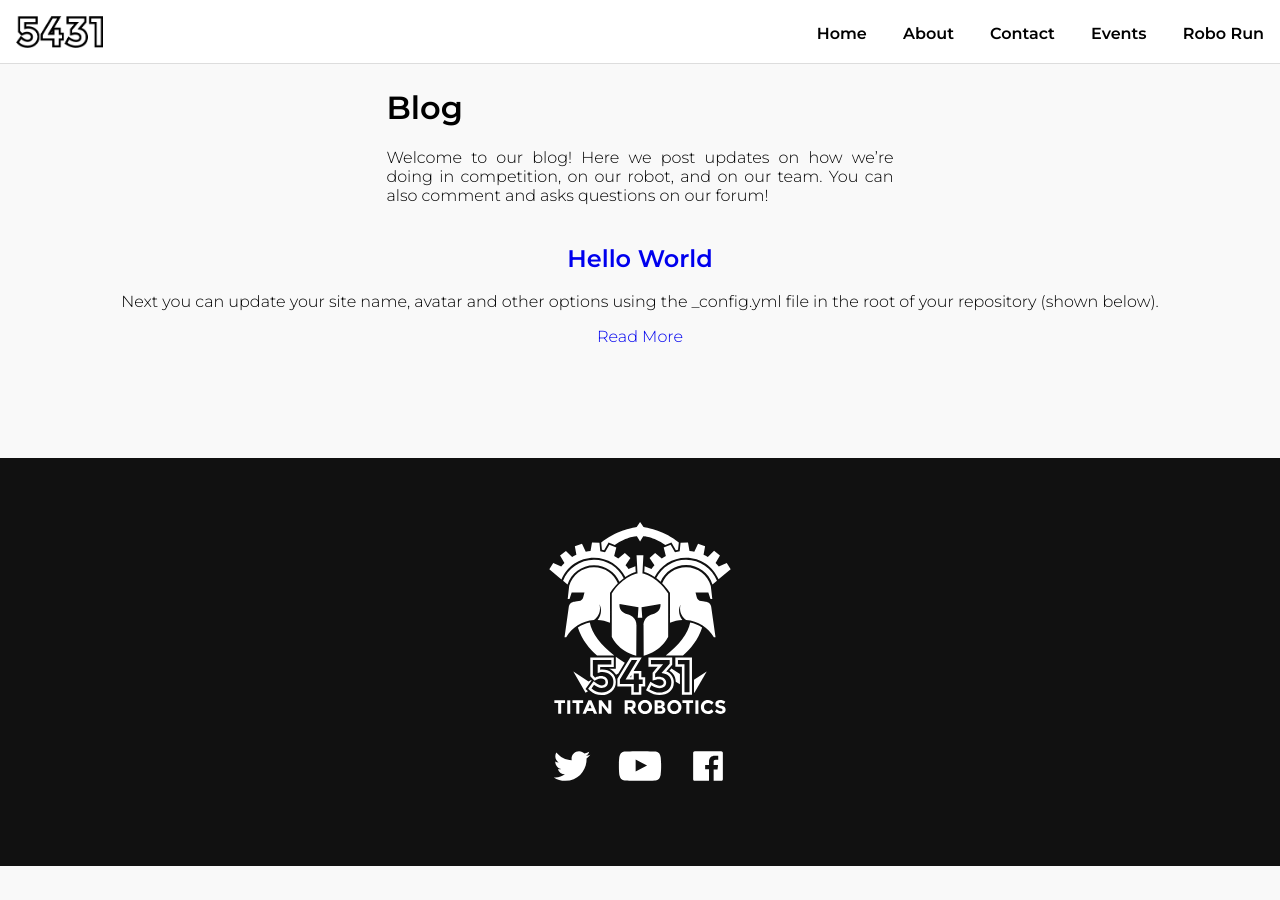
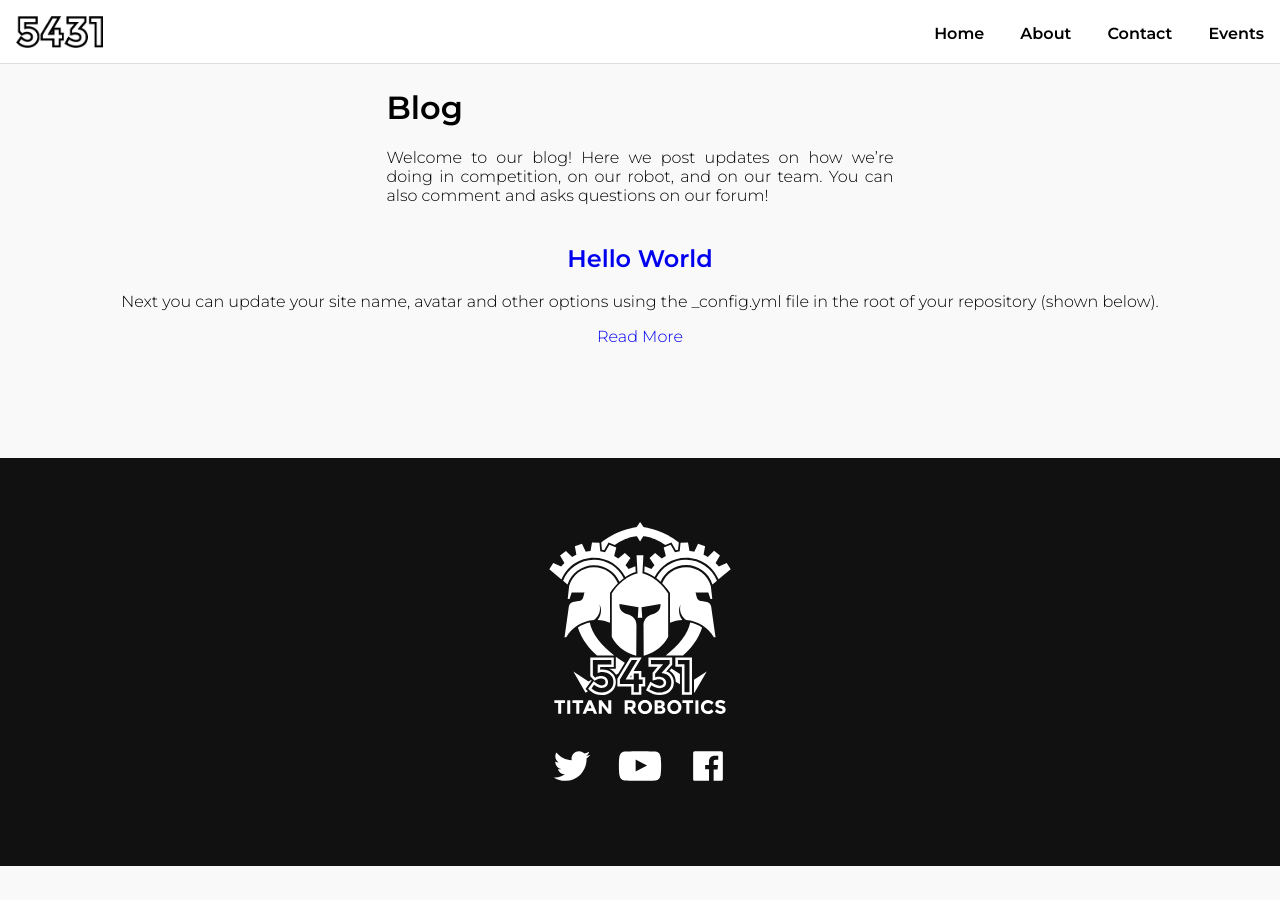
Before and after one commit to frc5431/frc5431.github.io, a Jekyll site: the page built from blog.html, in a window 1280 px wide. Built offline with Jekyll 4.4.1, drawn with Linux system fonts in a browser that asks for light colours.

Commit message:
got rid of roborun

```diff
--- a/_includes/nav.html
+++ b/_includes/nav.html
@@ -12,6 +12,5 @@
         <a class="nav-item" href="about.html">About</a>
         <a class="nav-item" href="contact.html">Contact</a>
         <a class="nav-item" href="events.html">Events</a>
-        <a class="nav-item" href="https://www.titanroboticsbc.org/about-titan-run">Robo Run</a>
     </nav>
 </span>
--- a/index.html
+++ b/index.html
@@ -48,8 +48,6 @@
 
             <br>
 
-            <img class="full-width-image"src="https://scontent-dft4-3.xx.fbcdn.net/v/t1.0-9/23905648_10214984522873489_3784078654627413385_n.jpg?oh=54dfb693c1d9ff14df57a1f69136c996&oe=5A9C6CDB"alt="Giving Tuesday">
-
             <!--About-->
 
             <h1>About FRC 5431</h1>
```
